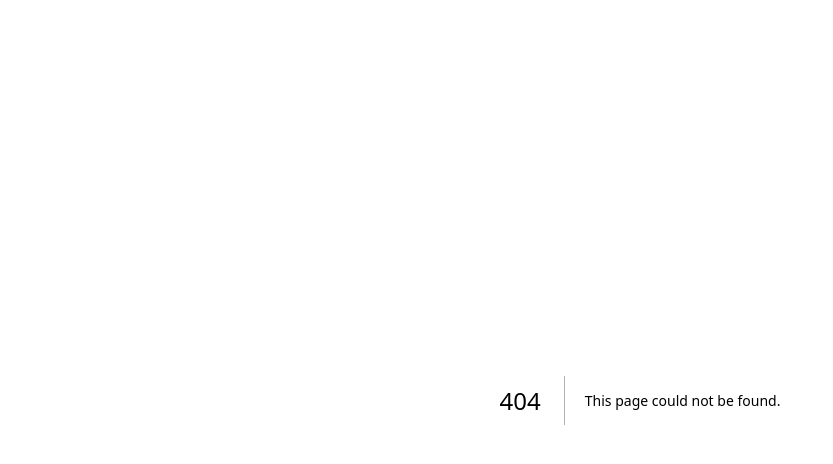
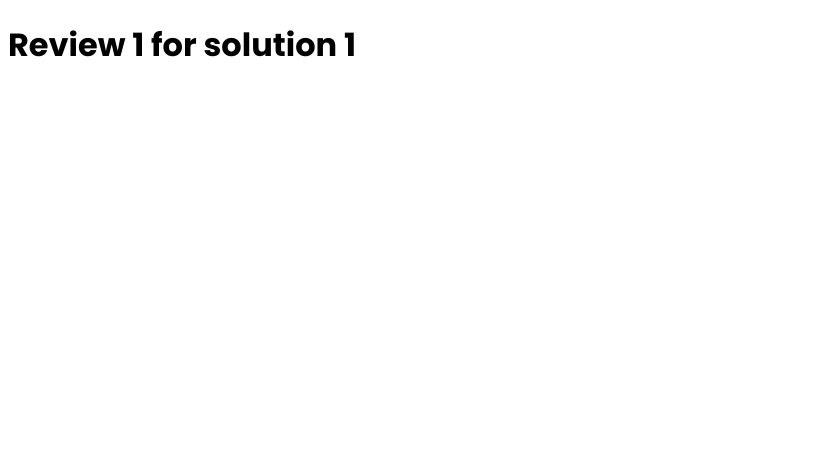
Before and after one commit to Sheilakobue/Cloudgrid-website, a Next.js app: page /solutions/1/reviews/1 in a window 1280 px wide. Before the commit this address had no page. Shown: the top 464 px of the page, without its empty margins (0-833 px from the left). Built offline with nearby package versions, Linux system fonts and the light colour scheme.

Commit message:
Create page.tsx

```diff
--- /dev/null
+++ b/src/app/solutions/[solutionId]/reviews/[reviewId]/page.tsx
@@ -0,0 +1,16 @@
+import React from 'react'
+
+export default function ReviewDetail({ params} :{
+    params: {
+        solutionId: string;
+        reviewId: string;
+
+    }
+}) {
+  return (
+
+    <h1>
+        Review {params.reviewId} for solution {params.solutionId}
+    </h1>
+  )
+}
```
